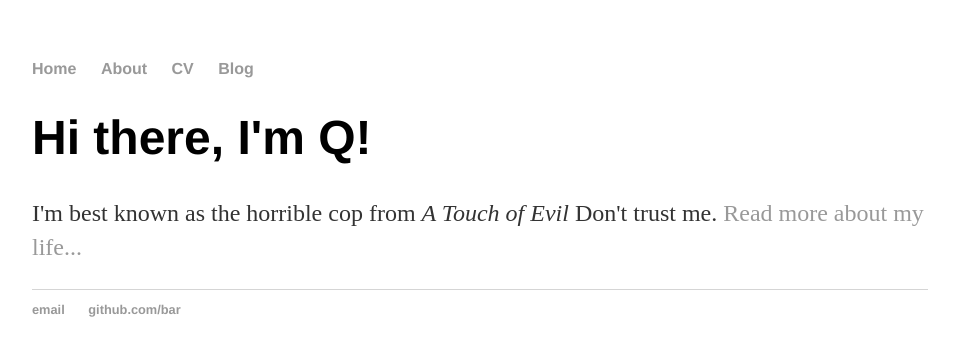
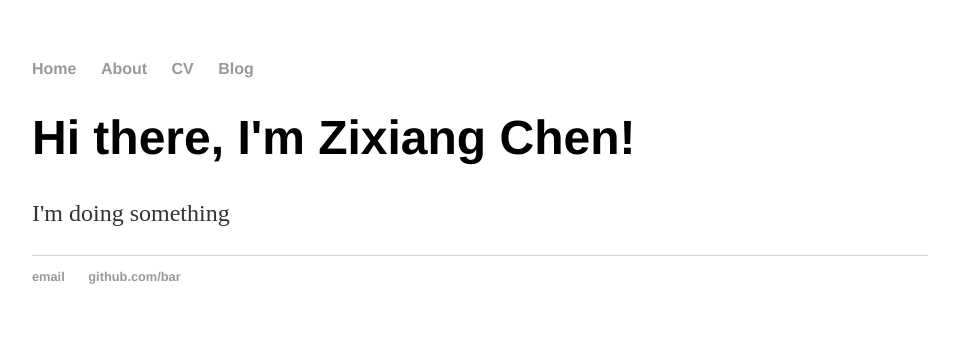
Before and after one commit to Zixiang-Chen/a, a Jekyll site: the page built from index.html, in a window 1280 px wide. Shown: the top 356 px of the page, without its empty margins (160-1119 px from the left). Built offline with Jekyll 4.4.1, drawn with Linux system fonts in a browser that asks for light colours.

Commit message:
Update index.html

```diff
--- a/index.html
+++ b/index.html
@@ -1,30 +1,8 @@
-<!DOCTYPE html>
-<html>
-	<head>
-		<title>Hello, </title>
-		<!-- link to main stylesheet -->
-		<link rel="stylesheet" type="text/css" href="/css/main.css">
-	</head>
-	<body>
-		<nav>
-    		<ul>
-        		<li><a href="/">Home</a></li>
-	        	<li><a href="/about">About</a></li>
-        		<li><a href="/cv">CV</a></li>
-        		<li><a href="/blog">Blog</a></li>
-    		</ul>
-		</nav>
-		<div class="container">
-    		<div class="blurb">
-        		<h1>Hi there, I'm Q!</h1>
-				<p>I'm best known as the horrible cop from <em>A Touch of Evil</em> Don't trust me. <a href="/about">Read more about my life...</a></p>
-    		</div><!-- /.blurb -->
-		</div><!-- /.container -->
-		<footer>
-    		<ul>
-        		<li><a href="mailto:foo@gmail.com">email</a></li>
-        		<li><a href="https://github.com/bar">github.com/bar</a></li>
-			</ul>
-		</footer>
-	</body>
-</html>
+---
+layout: default
+title: Zixiang Chen | Engineering & Education
+---
+<div class="blurb">
+	<h1>Hi there, I'm Zixiang Chen!</h1>
+	<p>I'm doing something</p>
+</div><!-- /.blurb -->
```
